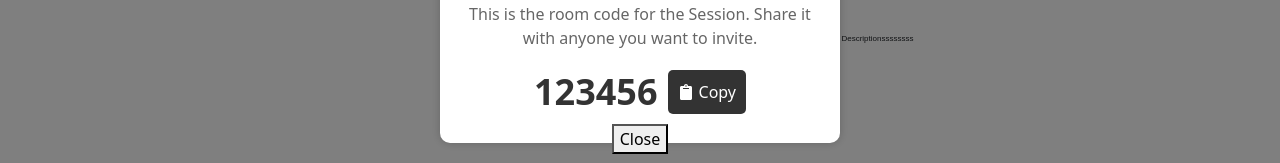
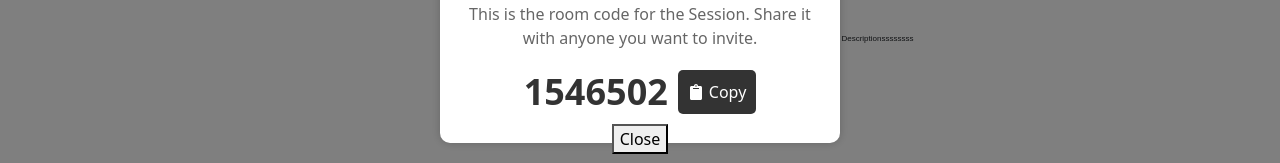
Before and after one commit to oluwakayodemike/Collab, a React (Vite) app in the folder FRONTEND/client/: page / in a window 1280 px wide. Both pictures are taken after a click on the button "Create Meeting". Shown: the part 357-520 px from the top of the page. Built offline with nearby package versions, Linux system fonts and the light colour scheme.

Commit message:
fix, update: fix popup not coming up after closing... - popUp now comes up. - added a function to always generate meeting code on clicking Create Meeting.

```diff
--- a/FRONTEND/client/package.json
+++ b/FRONTEND/client/package.json
@@ -21,7 +21,9 @@
     "react-redux": "^8.1.3",
     "react-router-dom": "^6.16.0",
     "redux": "^4.2.1",
-    "redux-thunk": "^2.4.2"
+    "redux-thunk": "^2.4.2",
+    "use-clipboard-copy": "^0.2.0",
+    "uuid": "^9.0.1"
   },
   "devDependencies": {
     "@types/react": "^18.2.15",
--- a/FRONTEND/client/src/components/Home/Home.jsx
+++ b/FRONTEND/client/src/components/Home/Home.jsx
@@ -1,22 +1,21 @@
-import ImageSlider from '../ImageSlider/Slider';
-import './Home.css'
-import NavBar from '../NavBar/NavBar';
+import React, { useState } from "react";
+import "./Home.css";
+import NavBar from "../NavBar/NavBar";
+import ImageSlider from "../ImageSlider/Slider";
+import slideOne from "../../assets/Homepage/Whiteboarding.svg";
+import slideTwo from "../../assets/Homepage/link-sharing.svg";
+import slideThree from "../../assets/Homepage/privacy.svg";
+import Popup from "../Popup/Popup";
 
-import slideOne from "../../assets/Homepage/Whiteboarding.svg";
-import slideTwo from "../../assets/Homepage/link-sharing.svg"
-import slideThree from "../../assets/Homepage/privacy.svg"
-
-import Popup from '../Popup/Popup';
-import { useState } from 'react';
-
-const images = [
-  slideOne,
-  slideTwo,
-  slideThree,
-];
+const images = [slideOne, slideTwo, slideThree];
 
 const Home = () => {
   const [showPopup, setShowPopup] = useState(false);
+
+  // handle PopupClose
+  const handlePopupClose = () => {
+    setShowPopup(false);
+  };
 
   return (
     <div>
@@ -24,32 +23,38 @@ const Home = () => {
       <div className="container mt-5">
         <div className="row">
           <div className="col-md-6">
-              <h1 className='text-start'>
-                Transform ideas into <br />action on our dynamic <br /> online whiteboard
+            <h1 className="text-start">
+              Transform ideas into <br /> action on our dynamic <br /> online
+              whiteboard
             </h1>
-              <p className='more-text'>
-                Fuel creativity, brainstorm on ideas, and collaborate in real-time as a team using our revolutionary virtual collaboration space.
+            <p className="more-text">
+              Fuel creativity, brainstorm on ideas, and collaborate in
+              real-time as a team using our revolutionary virtual collaboration
+              space.
             </p>
             <div className="d-flex">
-                <button className="btn btn-success" onClick={()=>setShowPopup(true)}>Create Meeting</button>
+              <button
+                className="btn btn-success"
+                onClick={() => setShowPopup(true)}
+              >
+                Create Meeting
+              </button>
               <button className="btn btn-primary mr-2">Join Meeting</button>
-
             </div>
           </div>
           <div className="col-md-6 description-text">
             <div className="circle-container">
-                    {/* <img src={SlideOne} alt="Circle Image" className="rounded-circle"/> */}
               <ImageSlider images={images} className="rounded-circle" />
             </div>
             <div className="text-container">
               <p>Just Descriptionssssssss</p>
             </div>
           </div>
-            {showPopup && <Popup />}
+          {showPopup && <Popup onClose={handlePopupClose} />}
         </div>
       </div>
     </div>
   );
 };
 
-export default Home
+export default Home;
--- /dev/null
+++ b/FRONTEND/client/src/components/Popup/GenerateCode/Code.jsx
@@ -0,0 +1,6 @@
+const generateMeetingCode = () => {
+  const code = Math.floor(1000000 + Math.random() * 9000000);
+  return code.toString();
+};
+
+export default generateMeetingCode;
--- a/FRONTEND/client/src/components/Popup/Popup.jsx
+++ b/FRONTEND/client/src/components/Popup/Popup.jsx
@@ -1,18 +1,25 @@
 import React, { useState } from "react";
 import "./Popup.css";
 import { FaClipboard } from "react-icons/fa";
+import generateMeetingCode from "./GenerateCode/Code"; // Import the function with .jsx extension
 
-const Popup = () => {
+const Popup = ({ onClose }) => {
   const [copySuccess, setCopySuccess] = useState(false);
-  const [isPopupOpen, setIsPopupOpen] = useState(true);
+  const [meetingCode, setMeetingCode] = useState("");
 
   const handleClosePopup = () => {
-      setIsPopupOpen(false);
+    // Reset the meetingCode state and notify Home component when popup closes.
+    setMeetingCode("");
+    onClose();
   };
+
+  // call meetingGen when popup opens
+  if (meetingCode === "") {
+    setMeetingCode(generateMeetingCode());
+  }
 
   return (
     <>
-      {isPopupOpen && (
       <div className="popup-container">
         <div className="popup">
           <h3 className="heading">Join the Session</h3>
@@ -21,11 +28,8 @@ const Popup = () => {
             want to invite.
           </p>
           <div className="code-container">
-              <h3 className="code">123456</h3>
-              <button
-                className="copy-button"
-                onClick={() => setCopySuccess(true)}
-              >
+            <h3 className="code">{meetingCode}</h3>
+            <button className="copy-button" onClick={() => setCopySuccess(true)}>
               <FaClipboard />
               {copySuccess ? "Copied" : "Copy"}
             </button>
@@ -35,7 +39,6 @@ const Popup = () => {
           </button>
         </div>
       </div>
-      )}
     </>
   );
 };
```
Also changed, not shown: 1 other file (tests, documents, lock files or other folders). Lines whose indentation alone changed are shown as unchanged.
